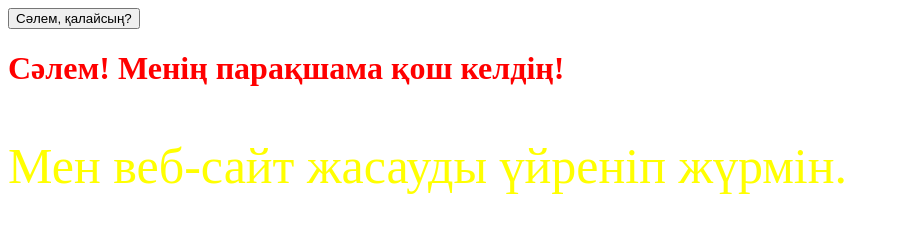
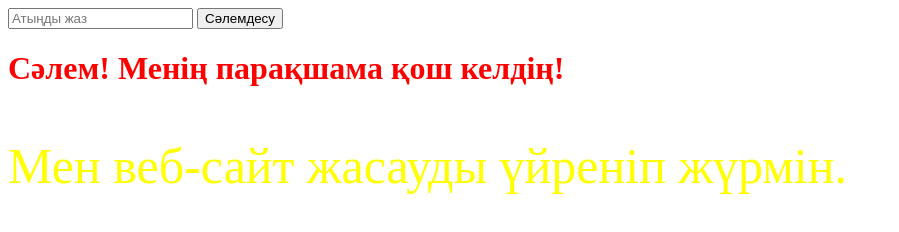
Before and after one commit to Abduali-Rashidov/-1, a plain HTML site: page index.html in a window 1280 px wide. Shown: the whole page, without its empty margins (0-899 px from the left). Drawn offline with Linux system fonts and the light colour scheme.

Commit message:
Атымды жазып амандасатын жер қосылды

```diff
--- a/index.html
+++ b/index.html
@@ -4,11 +4,14 @@
   <meta charset="UTF-8">
   <title>№1 практика</title>
 </head>
-  <button onclick="showMessage()">Сәлем, қалайсың?</button>
+ <input id="name" placeholder="Атыңды жаз">
+
+<button onclick="greet()">Сәлемдесу</button>
 
 <script>
-  function showMessage() {
-    alert("Сәлем, барлығы жақсы рахмет");
+  function greet() {
+    const name = document.getElementById("name").value;
+    alert("Сәлем, " + name + "!");
   }
 </script>
 <body>
```
